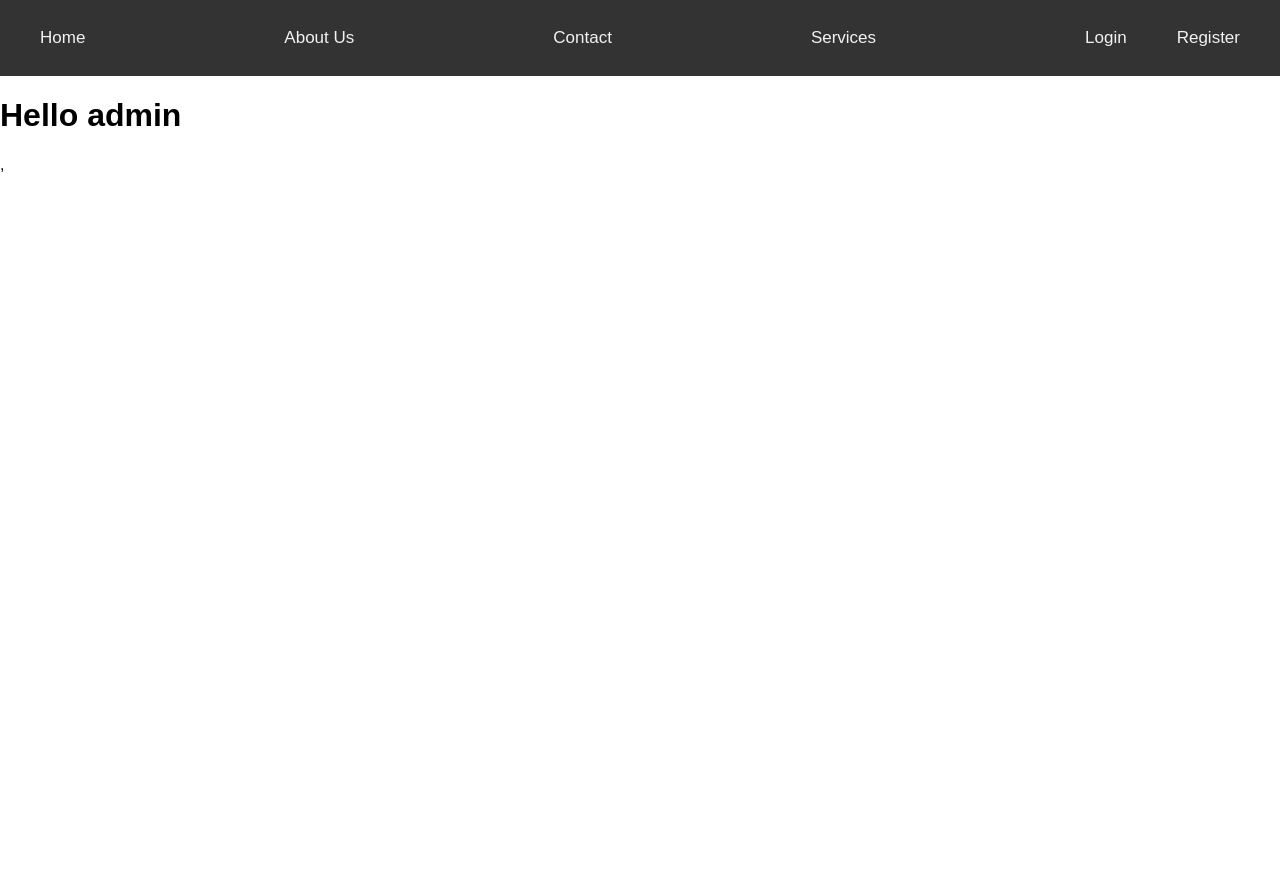
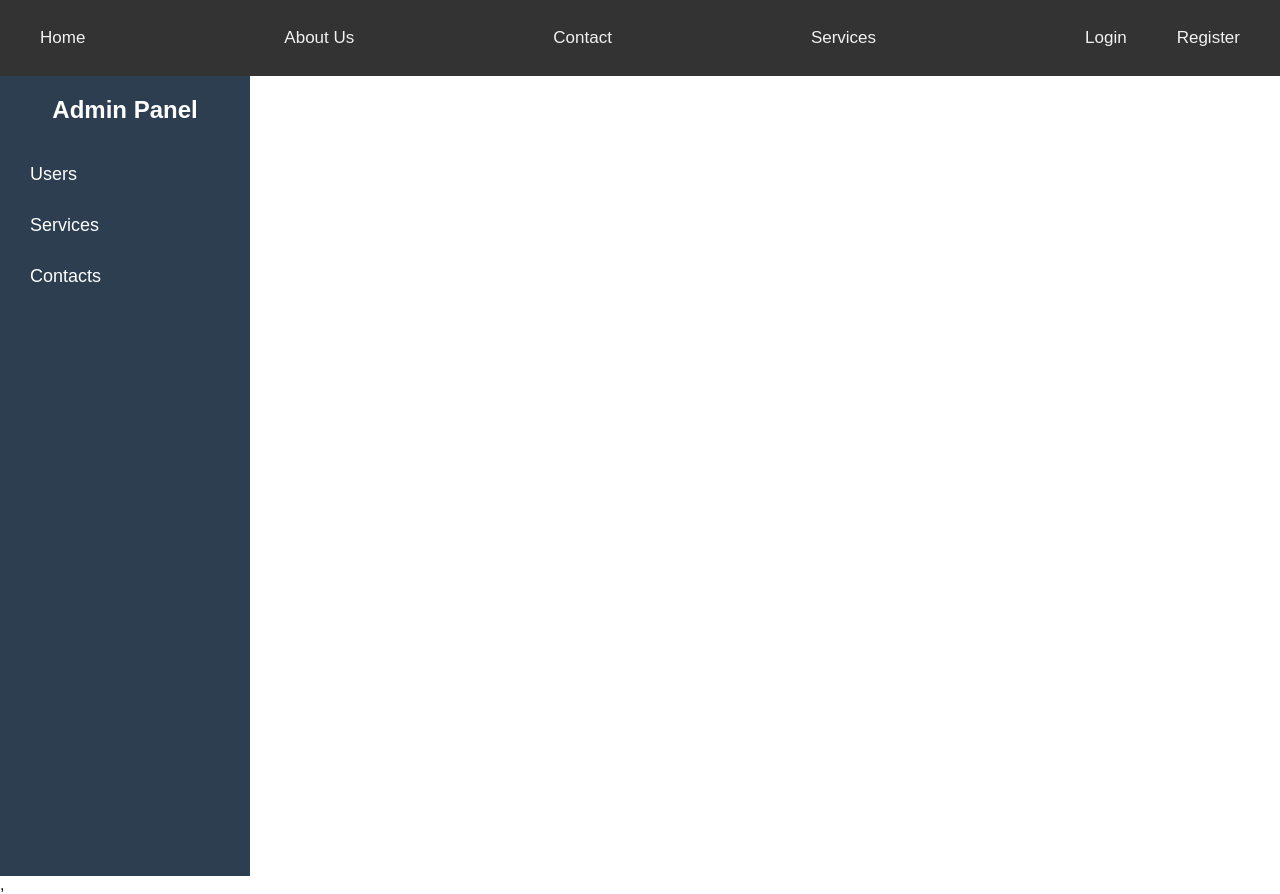
Before and after one commit to tmgnisc/Learning-Mern, a React (Vite) app in the folder client/: page /admin in a window 1280 px wide. Before the commit the page ends 800 px from the top, so only its background shows below. Built offline with nearby package versions, Linux system fonts and the light colour scheme.

Commit message:
crafting the admin navbar and outlet

```diff
--- a/client/src/components/layouts/Admin-Layout.jsx
+++ b/client/src/components/layouts/Admin-Layout.jsx
@@ -1,5 +1,21 @@
+import React from 'react';
+import {NavLink, Outlet} from "react-router-dom"
+import './AdminLayout.css'; // Make sure to link the CSS file
+
 export const AdminLayout = () => {
     return (
-        <h1>Hello admin</h1>
+        <div className="admin-layout">
+            <aside className="sidebar">
+                <h2>Admin Panel</h2>
+                <nav>
+                    <ul>
+                        <li> <NavLink to="/admin/users">Users</NavLink> </li>
+                        <li><a href="#services">Services</a></li>
+                        <li><a href="#contacts">Contacts</a></li>
+                    </ul>
+                </nav>
+            </aside>
+           <Outlet/>
+        </div>
     );
 };
--- /dev/null
+++ b/client/src/components/layouts/AdminLayout.css
@@ -0,0 +1,59 @@
+* {
+    margin: 0;
+    padding: 0;
+    box-sizing: border-box;
+    font-family: Arial, sans-serif;
+}
+
+.admin-layout {
+    display: flex;
+    height: 100vh;
+}
+
+.sidebar {
+    width: 250px;
+    background-color: #2c3e50;
+    color: white;
+    padding: 20px;
+    display: flex;
+    flex-direction: column;
+}
+
+.sidebar h2 {
+    margin-bottom: 20px;
+    text-align: center;
+}
+
+.sidebar nav ul {
+    list-style: none;
+    padding: 0;
+}
+
+.sidebar nav ul li {
+    margin: 10px 0;
+}
+
+.sidebar nav ul li a {
+    color: white;
+    text-decoration: none;
+    font-size: 18px;
+    display: block;
+    padding: 10px;
+    transition: background-color 0.3s;
+}
+
+.sidebar nav ul li a:hover {
+    background-color: #34495e;
+    border-radius: 5px;
+}
+
+.content {
+    flex: 1;
+    background-color: #ecf0f1;
+    padding: 20px;
+}
+
+.content h1 {
+    font-size: 36px;
+    color: #2c3e50;
+}
```
